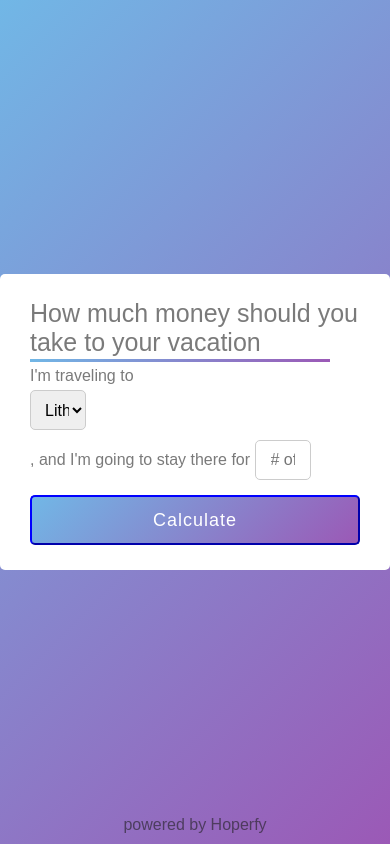
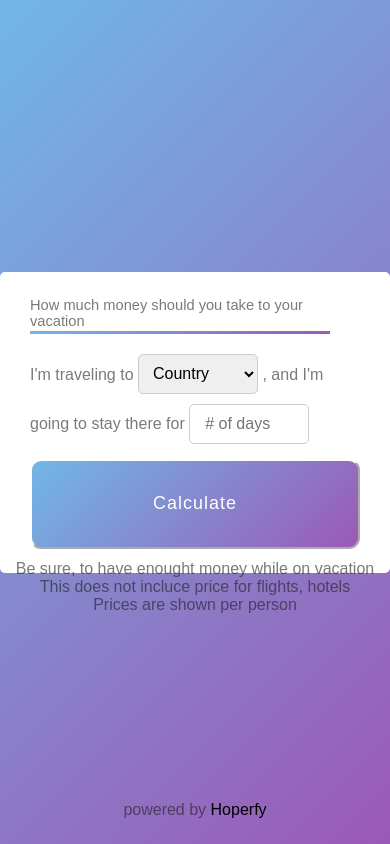
Before and after one commit to tadaskertenis/paskaitos, a plain HTML site: page Pasitreniravimai/index.html in a window 390 px wide. Drawn offline with Linux system fonts and the light colour scheme; a web font is replaced by a local one.

Commit message:
90% done

```diff
--- a/Pasitreniravimai/index.html
+++ b/Pasitreniravimai/index.html
@@ -19,13 +19,7 @@
       <h1>How much money should you take to your vacation</h1>
       <form>
         <label for="country-dropdown">I'm traveling to</label>
-       <div class="selector"></div>
-
-        <!-- <select name="coutries-list" id="country-dropdown" pla="country">
-          <option value="0">Country</option>
-          <option value="45">Lithuania</option>
-          <option value="56">Spain</option>
-        </select> -->
+       <div class="selector" id="inline"></div>
        <label for="number-of-days">, and I'm going to stay there for</label>
        <input
          id="number-of-days"
@@ -36,12 +30,13 @@
        />
         <button type="submit">Calculate</button>
       </form>
-
 <h2></h2>
     </div>
+
+<div class="info">Be sure, to have enought money while on vacation  <br>This does not incluce price for flights, hotels <br> Prices are shown per person </div>
+
 <Footer>
-    <p>powered by Hoperfy</p>
-
+    <p>powered by <a href="url">Hoperfy</a></p>
   </Footer>
     <script src="script.js"></script>
   </body>
--- a/Pasitreniravimai/script.js
+++ b/Pasitreniravimai/script.js
@@ -5,8 +5,12 @@
 
 //sudeda saliu sarasa
 const countries = [
-  { id: "1", name: "Lithuania", price: 30 },
-  { id: "2", name: "Spain", price: 40 },
+  { id: "1", name: "Country", price: 0 },
+  { id: "2", name: "Lithuania", price: 38.35 },
+  { id: "3", name: "Spain", price: 54 },
+  { id: "4", name: "Latvia", price: 43 },
+  { id: "5", name: "Estonia", price: 42 },
+  { id: "6", name: "Poland", price: 15.67 },
   ];
 
   // istumia sali i pasirinkima
@@ -35,7 +39,7 @@ console.log(totalMoney);
 
 
 
-finalResult.innerText = totalMoney.toFixed(2);
+finalResult.innerText = totalMoney.toFixed(2) + " € should cover your local expenses, Enjoy your Trip!";
 }
 
 document.querySelector("form").addEventListener("submit", moneyCalculator);
--- a/Pasitreniravimai/style.scss
+++ b/Pasitreniravimai/style.scss
@@ -12,6 +12,7 @@ body {
   align-items: center;
   background: linear-gradient(135deg, #71b7e6, #9b59b6);
   color: rgba(29, 29, 29, 0.589);
+  max-width: 100%;
 }
 
 .conteiner {
@@ -51,6 +52,7 @@ h1::before {
   outline: none;
   border: 1px solid #ccc;
   font-size: 16px;
+  min-width: 120px;
 }
 #number-of-days {
   padding-left: 15px;
@@ -66,14 +68,68 @@ button {
   font-weight: 500;
   border-radius: 5px;
   letter-spacing: 1px;
-background: linear-gradient(135deg, #71b7e6, #9b59b6);
-border-color: blue;
+  background: linear-gradient(135deg, #71b7e6, #9b59b6);
+  border-color: rgb(255, 255, 255);
+  cursor: pointer;
 }
 
 footer {
-position: fixed;
-bottom: 10px;
-text-align: center;
+  position: fixed;
+  bottom: 25px;
+  text-align: center;
 }
 
-// @media only screen and(max-width: 584px)
+#inline {
+  display: inline-block;
+  min-width: 120px;
+}
+
+h2 {
+  margin-top: 10px;
+
+  color: #1a936f;
+  font-size: 16pt;
+  margin-top: 15px;
+}
+
+a {
+  text-decoration: none;
+  color: black;
+  cursor: pointer;
+}
+
+.info {
+  position: fixed;
+  bottom: 200px;
+  text-align: center;
+}
+
+@media only screen and (max-width: 800px){
+  .info {
+    position: fixed;
+    bottom: 230px;
+    text-align: center;
+  }
+
+  h1 {
+    font-size: 11pt;
+    margin-bottom: 10px;
+  }
+
+
+    button {
+      height: 90px;
+      width: 100%;
+      margin-top: 10px;
+      outline: none;
+      color: #fff;
+      font-size: 18px;
+      font-weight: 500;
+      border-radius: 11px;
+      letter-spacing: 1px;
+      background: linear-gradient(135deg, #71b7e6, #9b59b6);
+      border-color: rgb(255, 255, 255);
+      margin-bottom: -16px;
+      cursor: pointer;
+    }
+  }
```
Also changed, not shown: Pasitreniravimai/style.css, 1 other file. Lines whose indentation alone changed are shown as unchanged.
